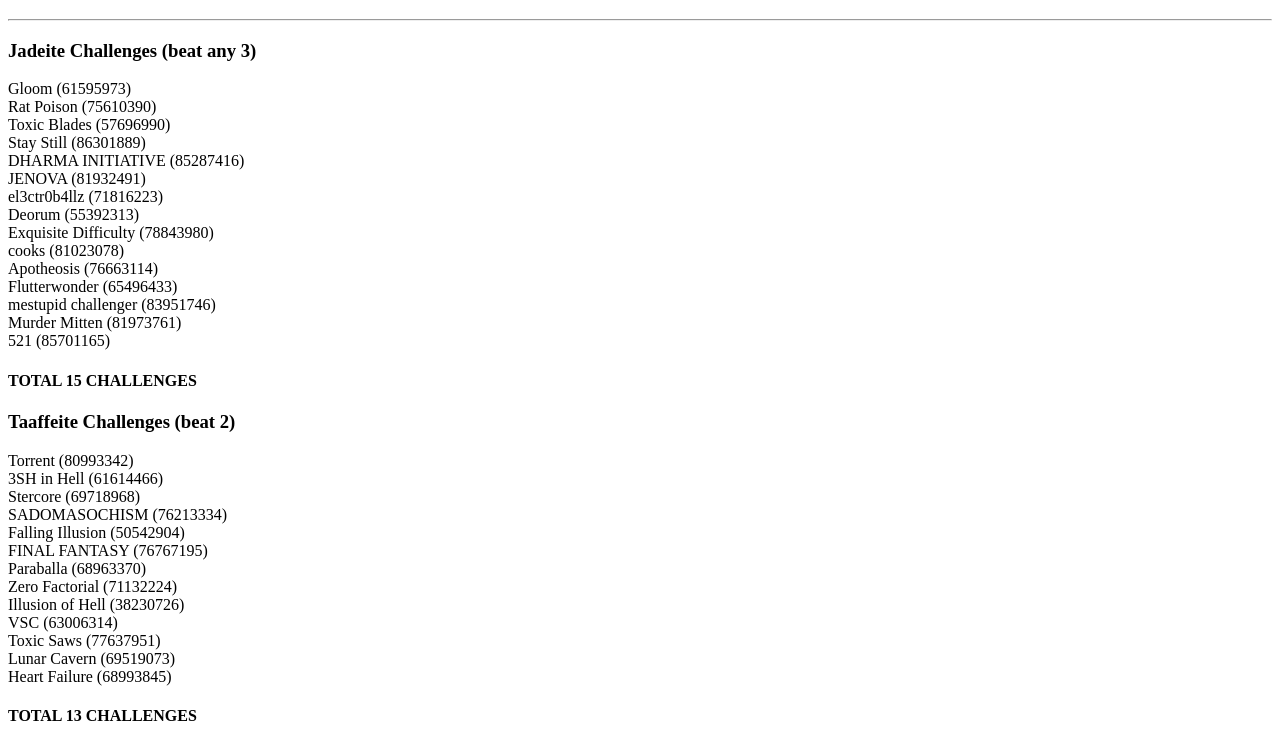
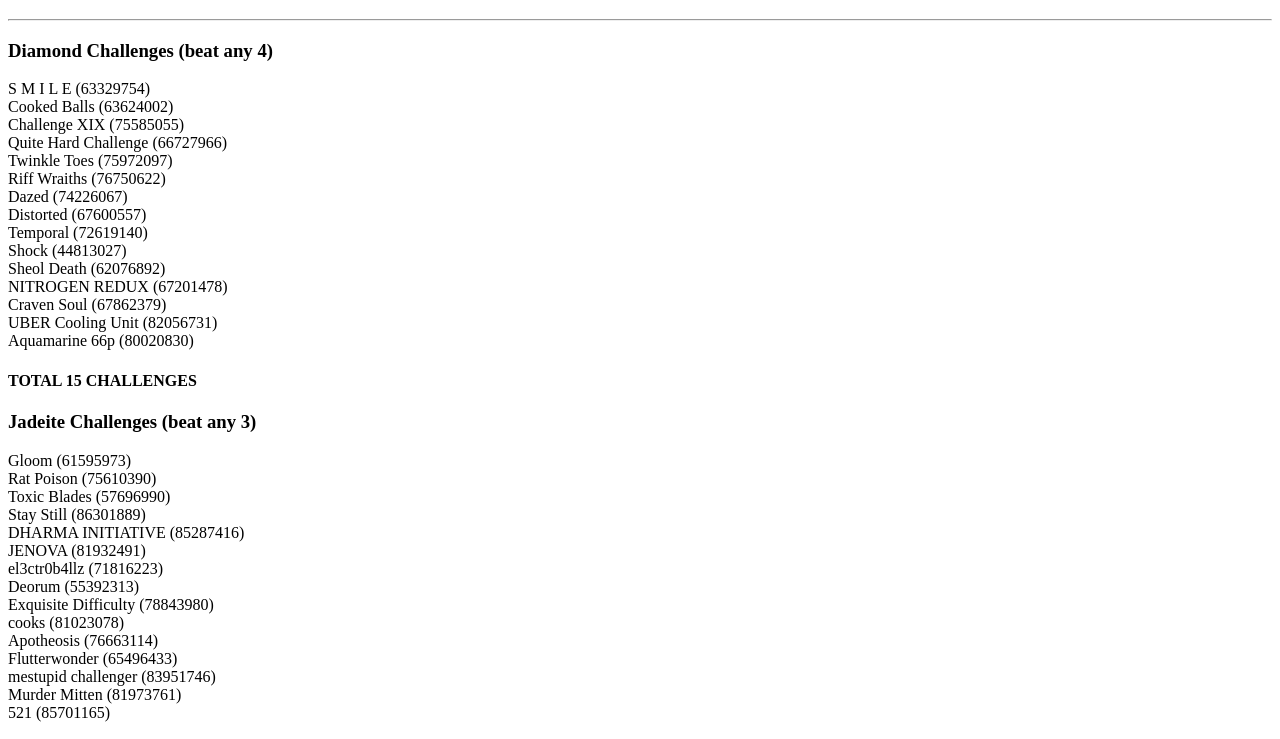
Before and after one commit to CodeJevil/GDCP, a plain HTML site: page index.html in a window 1280 px wide. Shown: the part 61-800 px from the top of the page. Drawn offline with Linux system fonts and the light colour scheme.

Commit message:
Added Diamond Tier

```diff
--- a/index.html
+++ b/index.html
@@ -11,8 +11,26 @@
 <h1>Welcome to the Geometry Dash Challenge Progession List</h1>
 <hr>
 
+<h3>Diamond Challenges (beat any 4)</h3>
+<p>S M I L E (63329754)<br>
+Cooked Balls (63624002)<br>
+Challenge XIX (75585055)<br>
+Quite Hard Challenge (66727966)<br>
+Twinkle Toes (75972097)<br>
+Riff Wraiths (76750622)<br>
+Dazed (74226067)<br>
+Distorted (67600557)<br>
+Temporal (72619140)<br>
+Shock (44813027)<br>
+Sheol Death (62076892)<br>
+NITROGEN REDUX (67201478)<br>
+Craven Soul (67862379)<br>
+UBER Cooling Unit (82056731)<br>
+Aquamarine 66p (80020830)</p>
+<h4>TOTAL 15 CHALLENGES</h4>
+
 <h3>Jadeite Challenges (beat any 3)</h3>
-Gloom (61595973)<br>
+<p>Gloom (61595973)<br>
 Rat Poison (75610390)<br>
 Toxic Blades (57696990)<br>
 Stay Still (86301889)<br>
@@ -26,7 +44,7 @@ Apotheosis (76663114)<br>
 Flutterwonder (65496433)<br>
 mestupid challenger (83951746)<br>
 Murder Mitten (81973761)<br>
-521 (85701165)<br>
+521 (85701165)</p>
 <h4>TOTAL 15 CHALLENGES</h4>
 
 <h3>Taaffeite Challenges (beat 2)</h3>
```
